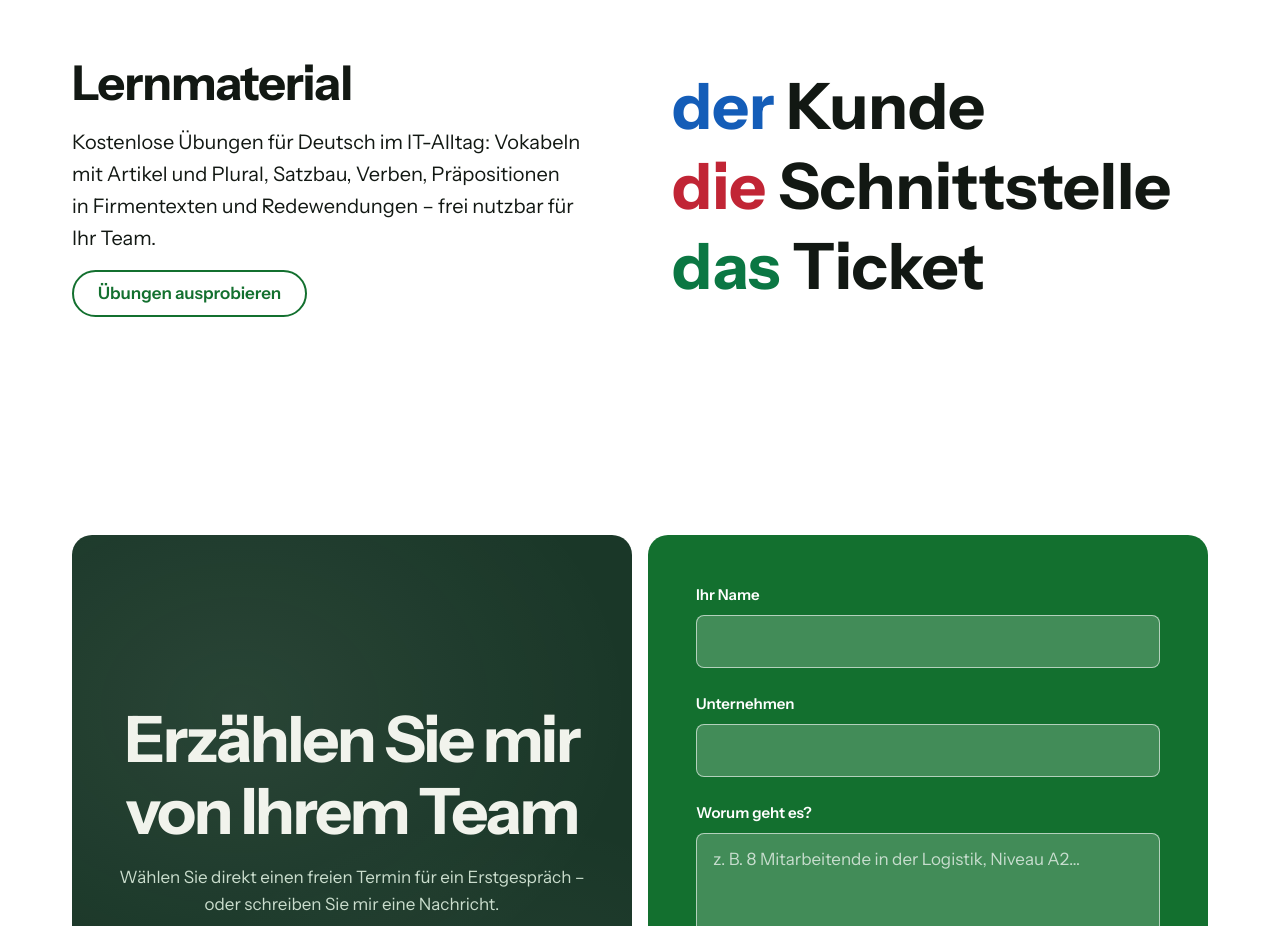
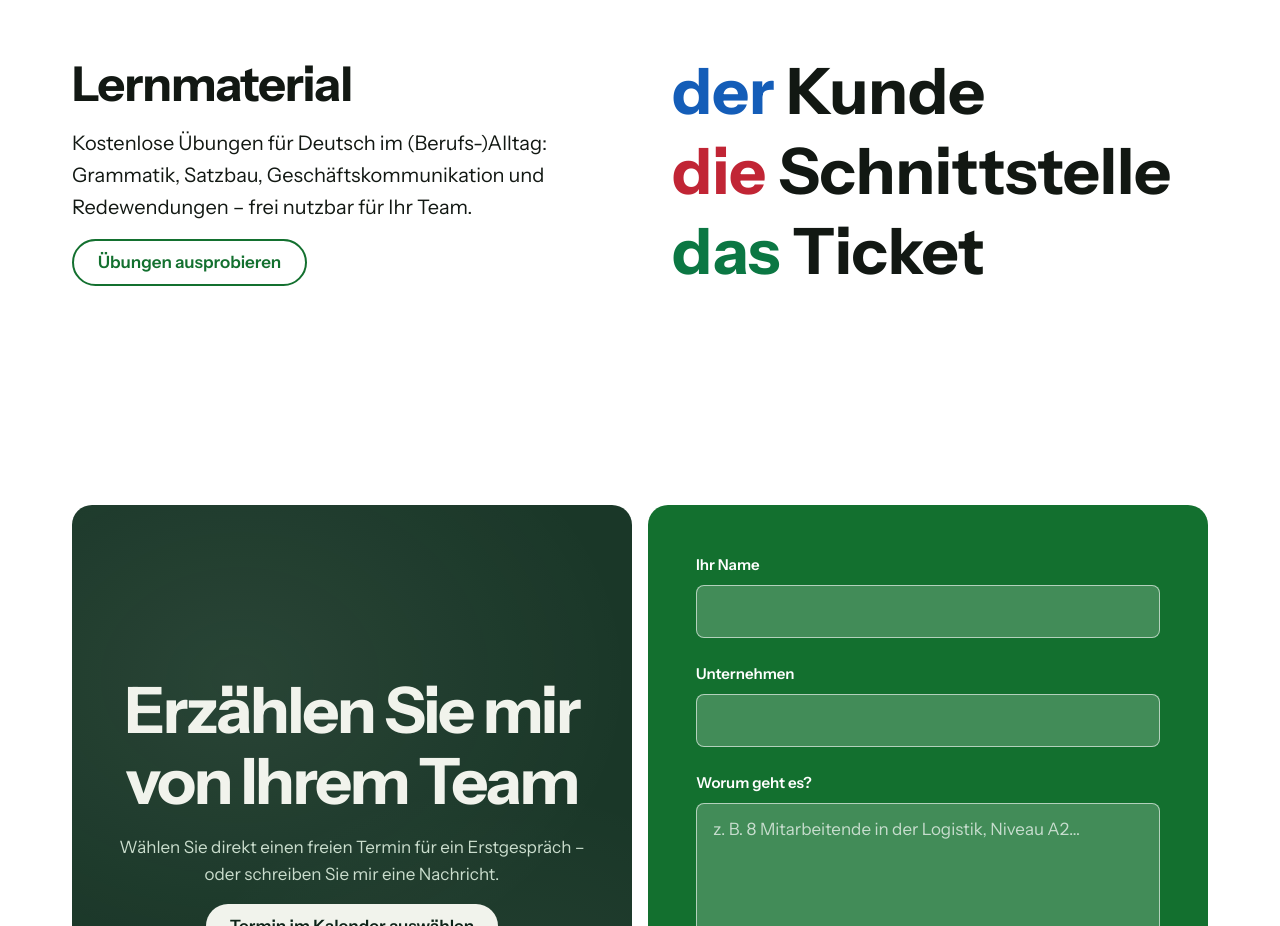
Before and after one commit to PaulineStach/paulinestachde, a Nuxt app: page / in a window 1280 px wide. Shown: the part 5600-6526 px from the top of the page. Built offline with nearby package versions, Linux system fonts and the light colour scheme.

Commit message:
feat(home): reword the learning-material teaser
"Kostenlose Übungen für Deutsch im (Berufs-)Alltag: Grammatik,
Satzbau, Geschäftskommunikation und Redewendungen – frei nutzbar für
Ihr Team."

Co-Authored-By: Claude Opus 5.5 <noreply@anthropic.com>

```diff
--- a/app/pages/index.vue
+++ b/app/pages/index.vue
@@ -308,8 +308,8 @@ const steps = [
         <div class="material-text">
           <h2 id="material-title">Lernmaterial</h2>
           <p class="text-lg">
-            Kostenlose Übungen für Deutsch im IT-Alltag: Vokabeln mit Artikel und Plural, Satzbau,
-            Verben, Präpositionen in Firmentexten und Redewendungen – frei nutzbar für Ihr Team.
+            Kostenlose Übungen für Deutsch im (Berufs-)Alltag: Grammatik, Satzbau,
+            Geschäftskommunikation und Redewendungen – frei nutzbar für Ihr Team.
           </p>
           <BaseButton to="/material" variant="quiet">Übungen ausprobieren</BaseButton>
         </div>
```
